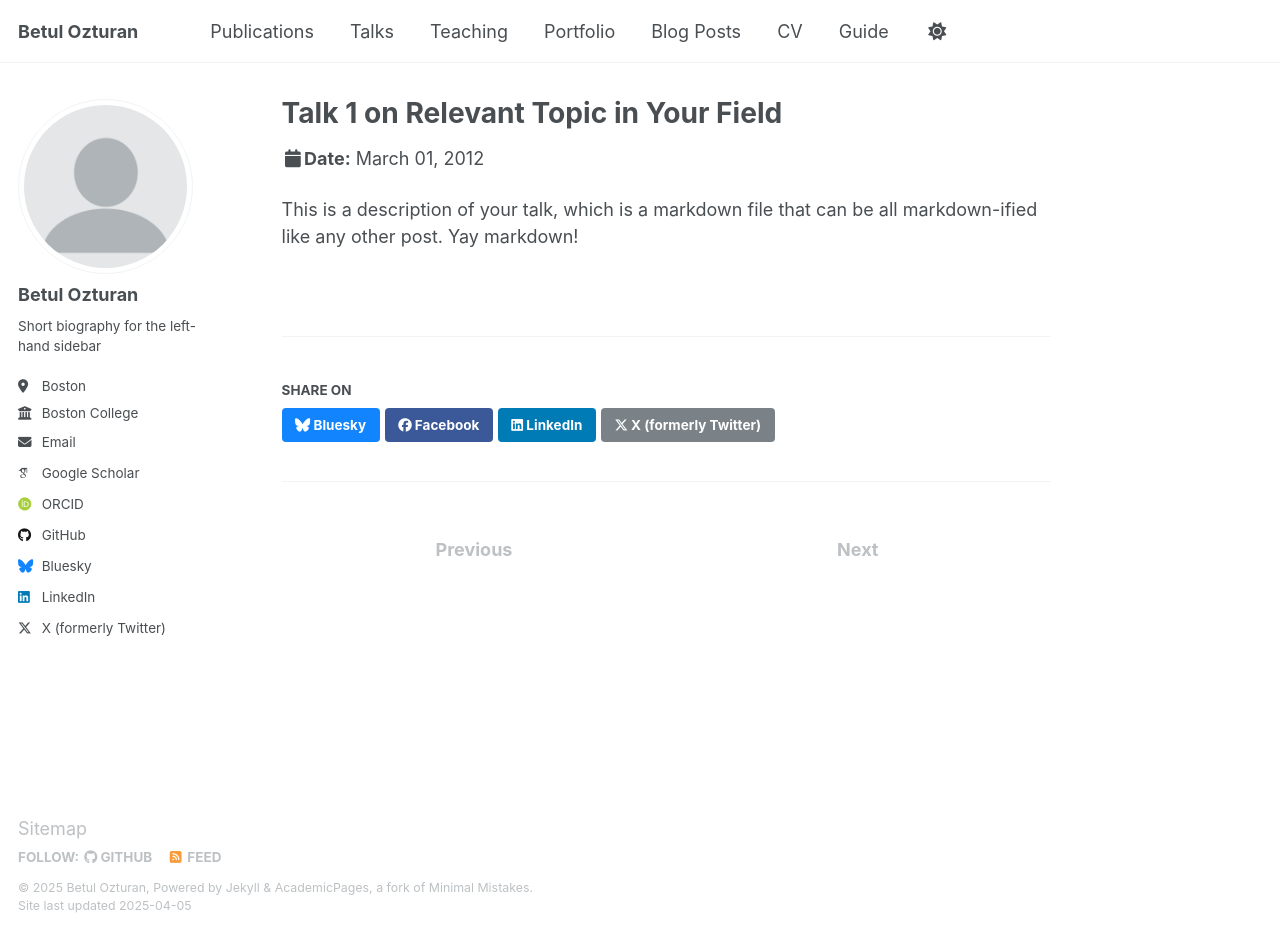
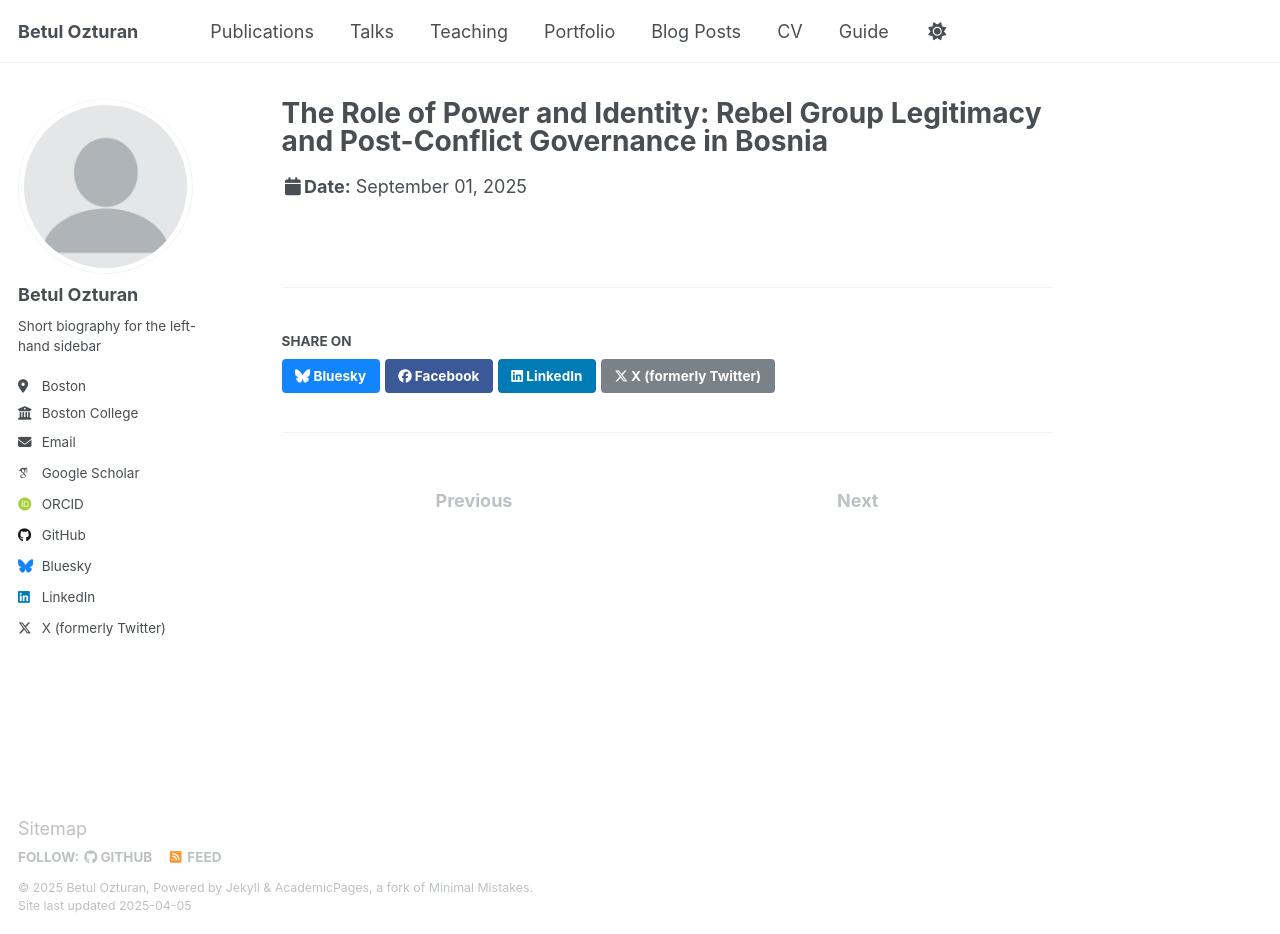
Before and after one commit to betulozturan/betulozturan.github.io, a Jekyll site: the page built from _talks/2012-03-01-talk-1.md, in a window 1280 px wide and 934 px high. Built offline with Jekyll 4.4.1, drawn with Linux system fonts in a browser that asks for light colours; some web fonts are replaced.

Commit message:
Update 2012-03-01-talk-1.md

```diff
--- a/_talks/2012-03-01-talk-1.md
+++ b/_talks/2012-03-01-talk-1.md
@@ -1,11 +1,9 @@
 ---
-title: "Talk 1 on Relevant Topic in Your Field"
+title: "The Role of Power and Identity: Rebel Group Legitimacy and Post-Conflict Governance in Bosnia"
 collection: talks
 type: "Talk"
-permalink: /talks/2012-03-01-talk-1
-venue: "UC San Francisco, Department of Testing"
-date: 2012-03-01
-location: "San Francisco, CA, USA"
+permalink: /talks/2025-09-01-rebel-legitimacy-bosnia
+venue: "CRS Annual Conference"
+date: 2025-09-01
+location: "Kent, UK"
 ---
-
-This is a description of your talk, which is a markdown file that can be all markdown-ified like any other post. Yay markdown!
```
